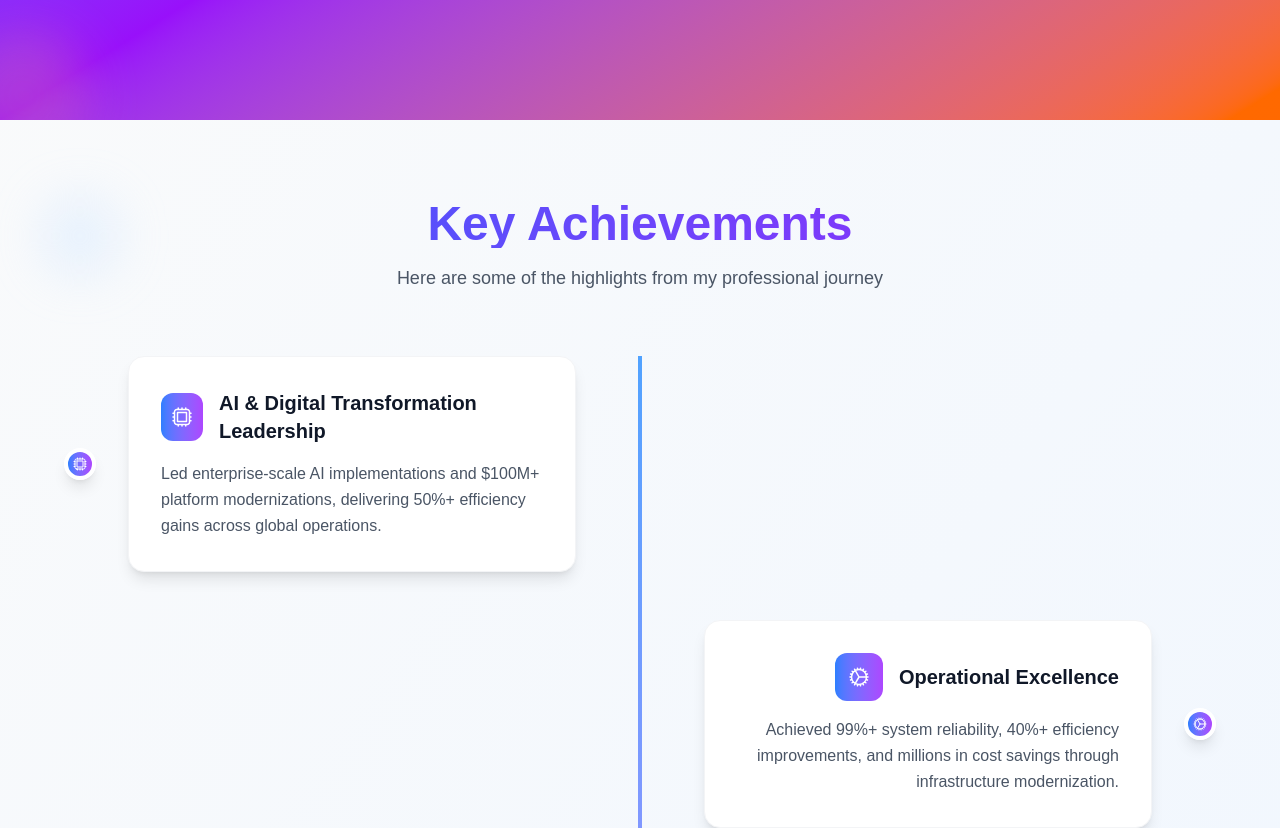
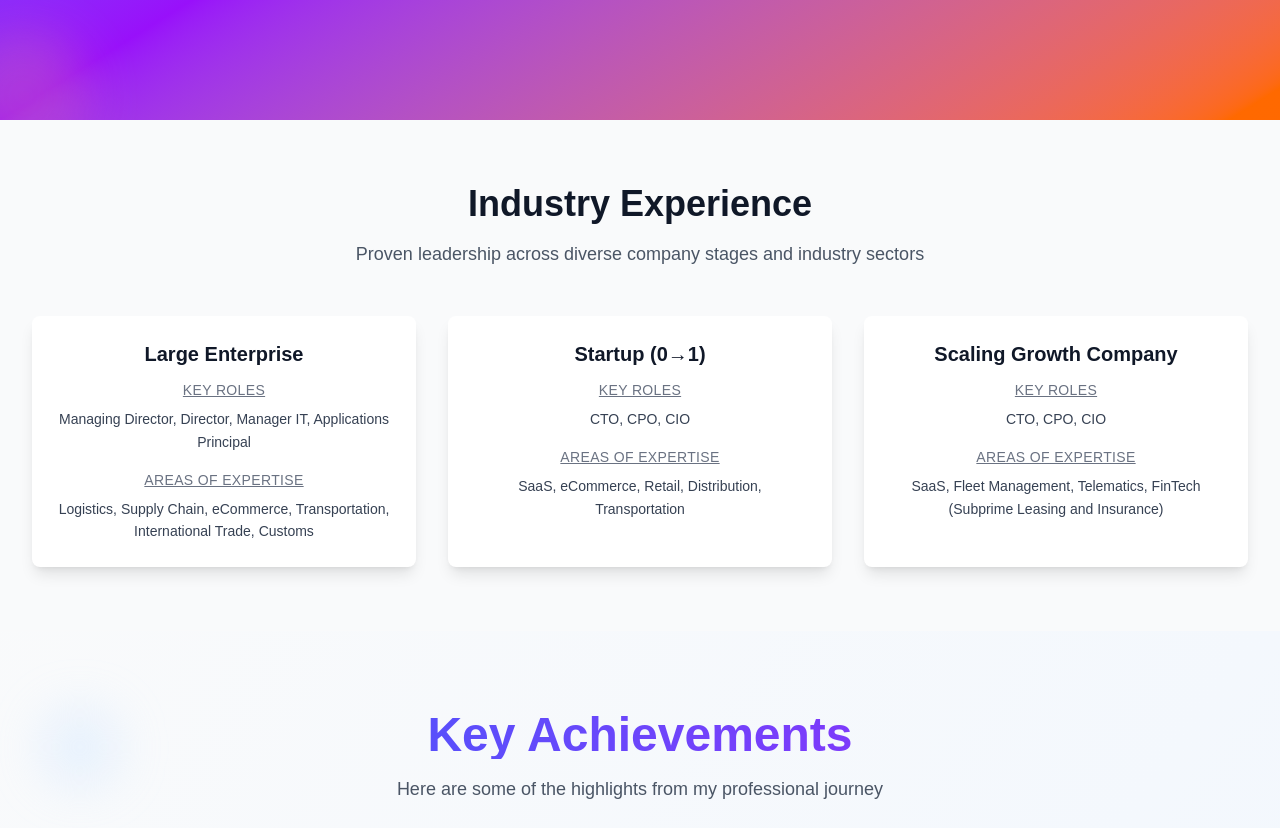
Before and after one commit to reid-oooo/reidlentzdotcom, a Next.js app: page / in a window 1280 px wide. Shown: the part 680-1508 px from the top of the page. Built offline with nearby package versions, Linux system fonts and the light colour scheme.

Commit message:
added industries section to page for full data

```diff
--- a/app/layout.tsx
+++ b/app/layout.tsx
@@ -86,11 +86,7 @@ export const metadata: Metadata = {
       'max-snippet': -1,
     },
   },
-  verification: {
-    google: 'your-google-verification-code',
-    yandex: 'your-yandex-verification-code',
-    yahoo: 'your-yahoo-verification-code',
-  },
+
 };
 
 export default function RootLayout({
--- a/app/page.tsx
+++ b/app/page.tsx
@@ -1,4 +1,5 @@
 import Hero from '../components/Hero';
+import Industries from '../components/Industries';
 import Achievements from '../components/Achievements';
 import Experience from '../components/Experience';
 import Skills from '../components/Skills';
@@ -9,6 +10,10 @@ export default function Home() {
     <main className="min-h-screen">
       <section id="hero" aria-label="Introduction">
         <Hero />
+      </section>
+
+      <section id="industries" aria-label="Industry Experience">
+        <Industries />
       </section>
 
       <section id="achievements" aria-label="Key Achievements">
--- a/components/Contact.js
+++ b/components/Contact.js
@@ -175,11 +175,11 @@ export default function Contact() {
               I&apos;m currently available for freelance, interim and fractional opportunities along with full-time positions.
             </p>
             <motion.a
-              href={`mailto:${resumeData.contact.email}?subject=Let's Chat`}
+              href={`mailto:${resumeData.contact.email}?subject=${encodeURIComponent("Let's Chat")}`}
+              aria-label="Start an email conversation"
               whileHover={{ scale: 1.05 }}
               whileTap={{ scale: 0.95 }}
-              className="bg-gradient-to-r from-orange-400 to-orange-600 hover:from-orange-500 hover:to-orange-700 text-white px-8 py-3 rounded-full font-semibold transition-all duration-300 shadow-lg hover:shadow-xl inline-block cursor-pointer"
-              style={{ textDecoration: 'none' }}
+              className="bg-gradient-to-r from-orange-400 to-orange-600 hover:from-orange-500 hover:to-orange-700 text-white px-8 py-3 rounded-full font-semibold transition-all duration-300 shadow-lg hover:shadow-xl inline-block cursor-pointer no-underline focus-visible:outline-none focus-visible:ring-2 focus-visible:ring-white/80 focus-visible:ring-offset-2 focus-visible:ring-offset-transparent"
             >
               Start a Conversation
             </motion.a>
--- a/components/Hero.js
+++ b/components/Hero.js
@@ -113,14 +113,17 @@ export default function Hero() {
             Connect With Me
           </motion.a>
 
-          <motion.button
+          <motion.a
+            href={resumeData.contact.resume}
+            target="_blank"
+            rel="noopener noreferrer"
             whileHover={{ scale: 1.05 }}
             whileTap={{ scale: 0.95 }}
-            className="inline-flex items-center gap-2 border-2 border-white text-white px-8 py-3 rounded-full font-semibold hover:bg-white hover:text-blue-600 transition-colors duration-300"
+            className="inline-flex items-center gap-2 border-2 border-white text-white px-8 py-3 rounded-full font-semibold hover:bg-white hover:text-blue-600 transition-colors duration-300 cursor-pointer"
           >
             <SparklesIcon className="w-5 h-5" />
             Download Resume
-          </motion.button>
+          </motion.a>
         </motion.div>
       </motion.div>
     </section>
--- /dev/null
+++ b/components/Industries.js
@@ -0,0 +1,51 @@
+import { resumeData } from '../data/resumeData';
+
+export default function Industries() {
+  return (
+    <section className="py-16 bg-gray-50">
+      <div className="max-w-7xl mx-auto px-4 sm:px-6 lg:px-8">
+        <div className="text-center mb-12">
+          <h2 className="text-3xl font-bold text-gray-900 sm:text-4xl">
+            Industry Experience
+          </h2>
+          <p className="mt-4 text-lg text-gray-600">
+            Proven leadership across diverse company stages and industry sectors
+          </p>
+        </div>
+
+        <div className="grid grid-cols-1 md:grid-cols-3 gap-8">
+          {resumeData.industries.map((industry, index) => (
+            <div
+              key={index}
+              className="bg-white rounded-lg shadow-lg p-6 hover:shadow-xl transition-shadow duration-300"
+            >
+              <div className="text-center">
+                <h3 className="text-xl font-semibold text-gray-900 mb-3">
+                  {industry.description}
+                </h3>
+
+                <div className="mb-4">
+                  <h4 className="text-sm font-medium text-gray-500 uppercase underline tracking-wide mb-2">
+                    Key Roles
+                  </h4>
+                  <p className="text-gray-700 text-sm leading-relaxed">
+                    {industry.roles}
+                  </p>
+                </div>
+
+                <div>
+                  <h4 className="text-sm font-medium text-gray-500 uppercase underline tracking-wide mb-2">
+                    Areas of Expertise
+                  </h4>
+                  <p className="text-gray-700 text-sm leading-relaxed">
+                    {industry.areas}
+                  </p>
+                </div>
+              </div>
+            </div>
+          ))}
+        </div>
+      </div>
+    </section>
+  );
+}
--- a/data/resumeData.js
+++ b/data/resumeData.js
@@ -4,6 +4,23 @@ export const resumeData = {
     title: "Technology & Engineering Executive",
     tagline: "Driving Digital Transformation, AI Innovation, and Enterprise Modernization",
   },
+  industries: [
+    {
+      description: "Large Enterprise",
+      roles: "Managing Director, Director, Manager IT, Applications Principal",
+      areas: "Logistics, Supply Chain, eCommerce, Transportation, International Trade, Customs",
+    },
+    {
+      description: "Startup (0→1)",
+      roles: "CTO, CPO, CIO",
+      areas: "SaaS, eCommerce, Retail, Distribution, Transportation",
+    },
+    {
+      description: "Scaling Growth Company",
+      roles: "CTO, CPO, CIO",
+      areas: "SaaS, Fleet Management, Telematics, FinTech (Subprime Leasing and Insurance)",
+    }
+  ],
   achievements: [
     {
       title: "AI & Digital Transformation Leadership",
@@ -143,6 +160,6 @@ export const resumeData = {
     //phone: "(901) 570-1702",
     linkedin: "https://www.linkedin.com/in/reid-r-lentz",
     podcast: "https://www.youtube.com/watch?v=_5UiriDQEUM",
-    resume: "insert resume here"
+    resume: "https://drive.google.com/file/d/1ZGu-vk5pFm0k_VsdpIaOM0LRt-xnPN2m/view"
   }
 };
```
Also changed, not shown: 1 other file (tests, documents, lock files or other folders).
